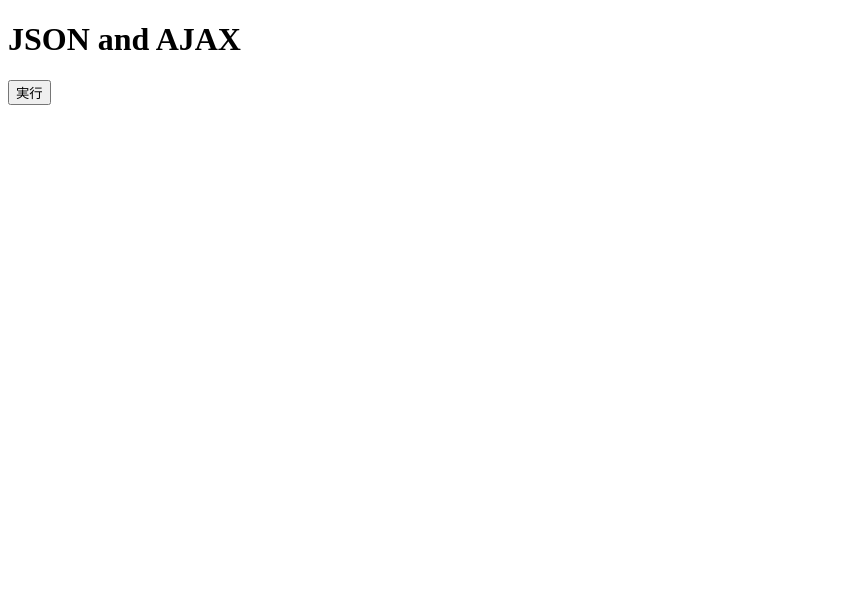
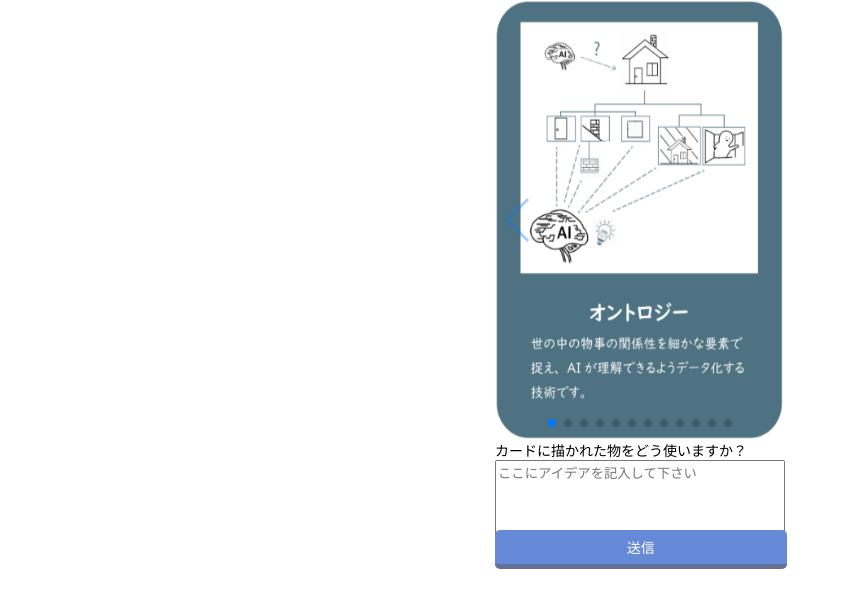
Before and after one commit to srmtlab/card_idea_generator, a plain HTML site: page index.html in a window 1280 px wide. Shown: the whole page, without its empty margins (0-842 px from the left). Drawn offline with nearby package versions, Linux system fonts and the light colour scheme.

Commit message:
swiper_test.html をいじっていたのを index.html に変更

```diff
--- a/index.html
+++ b/index.html
@@ -1,23 +1,84 @@
+
 <!DOCTYPE html>
-<html>
+<html lang="en">
 <head>
-  <meta http-equiv="Content-Type" content="text/html; charset=UTF-8">
-  <meta http-equiv="Content-Script-Type" content="text/javascript">
+<meta charset="utf-8">
+<title>Card-Triggered Ideation</title>
+<meta name="viewport" content="width=device-width, initial-scale=1, minimum-scale=1, maximum-scale=1">
 
-  <title>JSON and AJAX</title>
-  <script src="https://ajax.googleapis.com/ajax/libs/jquery/1.12.4/jquery.min.js"></script>
-  <script type="text/javascript" src="test6.js"></script>
+<!-- js,css読み込み -->
+<script src="https://ajax.googleapis.com/ajax/libs/jquery/1.12.4/jquery.min.js"></script>
+<script type="text/javascript" src="test6.js"></script>
+<link rel="stylesheet" href="css/swiper.min.css">
+<link rel="stylesheet" href="test6.css">
+
 </head>
 <body>
 
-  <div>
-    <h1>JSON and AJAX</h1>
-    <input type="button" value="実行" class="btn">
+  <div class="container">
+    <div class="swiper-container">
+      <div class="swiper-wrapper">
+
+        <!-- このdivタグを画像ファイルの数だけ複製する -->
+        <div class="swiper-slide">
+          <img class="img" src="">
+        </div>
+
+      </div>
+      <div class="swiper-pagination"></div>
+      <div class="swiper-button-prev"></div>
+      <div class="swiper-button-next"></div>
+    </div>
+
+    <!-- ボタンと意見入力部分を隔離 -->
+    <div class="idea_div">
+    カードに描かれた物をどう使いますか？
+      <textarea name="idea" placeholder="ここにアイデアを記入して下さい"></textarea>
+    </div>
+    <div class="btn_div">
+      <a href="#" class="btn">送信</a>
+    </div>
+
   </div>
 
-  <div class="favAnimalInfo">
-  	<!-- JSONデータを呼び出す場所 -->
-  </div>
+
+  <script src="js/swiper.min.js"></script>
 
 </body>
 </html>
+
+<!-- 更新内容 20190618 -->
+<!--
+swiper_test.html
+修正内容が多くなってしまったのでここに内容を記述
+
+<head>部分
+・style部分をtest6.cssの外部ファイルに記述
+
+<body>部分
+・swiper-slideを1つ減らして計1つに
+・swiper部分から意見入力部分(textarea)とボタン(btn)をそれぞれ分離
+・textareaを内包するdiv idea_divを追加
+・btnを内包するdiv btn_divを追加
+・上に伴って、swiper-container、idea_div、btn_divのすべてを内包するdiv containerを追加
+
+・(new)body下の方にあったswiper宣言をtest6.jsに移動
+
+
+test6.css
+各クラスに設定を付与し形を整えた
+(かなり適当に設定しているので変更が必要かもしれない)
+
+
+test6.js
+・確認用プログラム(console.logなど)を一度全消去
+・変数宣言をvarからletに変更
+・div swiper-slideの複製プログラムの変更
+・複製プログラムをajax処理の中へ移動
+・「送信」ボタンクリック時のテストプログラムを追加
+・画像上の矢印が視覚情報を邪魔するので、カーソルが画像にのった場合のみ表示に変更
+
+・(new)body部分のswiper宣言を移動
+・(new)div swiper-slideの複製後にswiper.update()でswiperを更新
+
+-->
```
